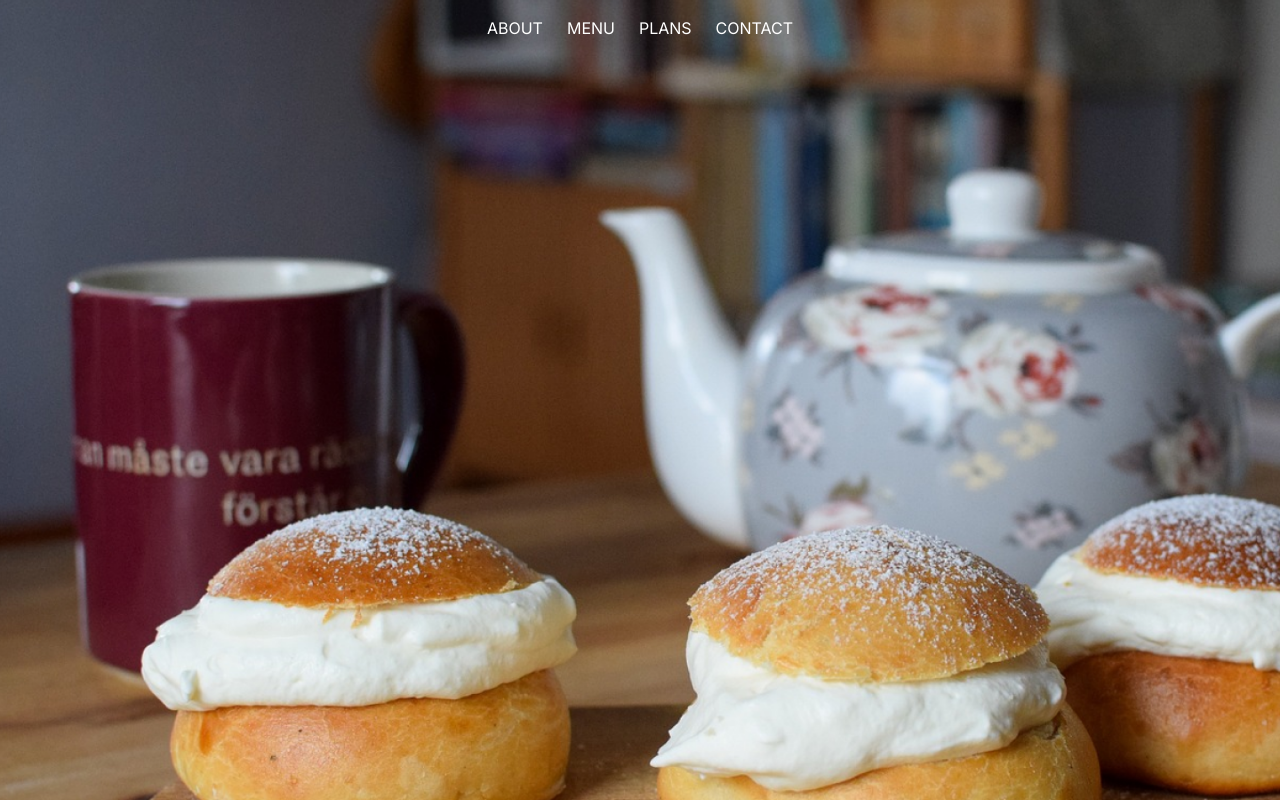
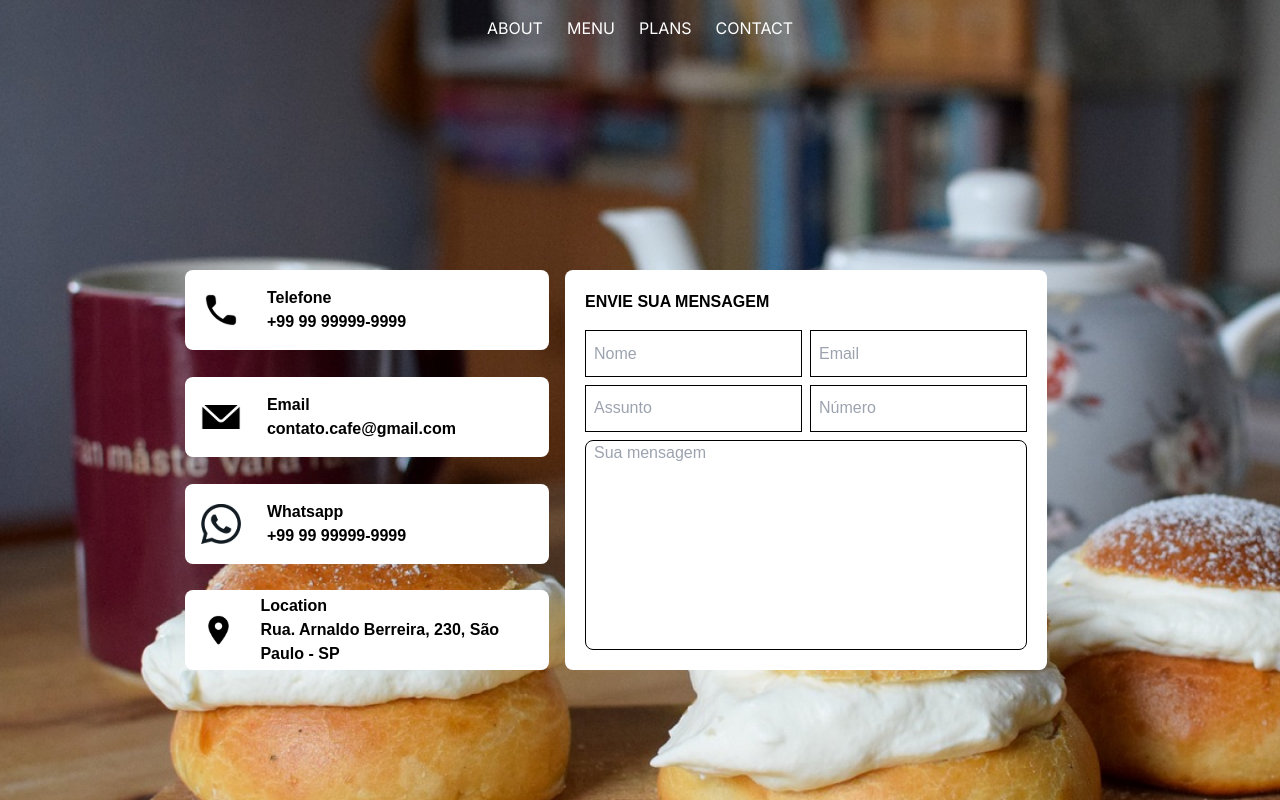
Before and after one commit to alisonnRB/Work-Coffee, a Next.js app: page /contact in a window 1280 px wide. Built offline with nearby package versions, Linux system fonts and the light colour scheme.

Commit message:
contact page as created

```diff
--- a/src/app/contact/page.jsx
+++ b/src/app/contact/page.jsx
@@ -8,18 +8,31 @@ import location from "@/assets/Location.svg";
 
 export default function ContactPage() {
     return (
-        <main className="flex flex-col">
+        <main className="flex flex-col mb-[30%] portrait:mb-[80%]">
             <Capa />
 
-            <span className="bg-pink-300 relative z-30 self-center top-0">
-                <aside>
-                    <Contact key={1} image={tel} title={"Telefone"} info={"+99 99 99999-9999"}/>
-                    <Contact key={2} image={email} title={"Email"} info={"contato.cafe@gmail.com"}/>
-                    <Contact key={3} image={wpp} title={"Whatsapp"} info={"+99 99 99999-9999"}/>
-                    <Contact key={4} image={location} title={"Location"} info={"Rua. Arnaldo Berreira, 230, São Paulo - SP"}/>
+            <span className="relative z-30 self-center flex h-[50vh] gap-4 portrait:flex-col">
+
+                <aside className="h-full w-[40%] portrait:w-[40vh] portrait:self-center flex flex-col justify-between">
+                    <Contact key={1} image={tel} title={"Telefone"} info={"+99 99 99999-9999"} />
+                    <Contact key={2} image={email} title={"Email"} info={"contato.cafe@gmail.com"} />
+                    <Contact key={3} image={wpp} title={"Whatsapp"} info={"+99 99 99999-9999"} />
+                    <Contact key={4} image={location} title={"Location"} info={"Rua. Arnaldo Berreira, 230, São Paulo - SP"} />
                 </aside>
 
-                <div>
+                <div className="bg-white p-5 rounded-lg flex flex-col gap-4 portrait:w-[40vh] portrait:min-h-[80%]">
+                    <h1 className="font-bold">ENVIE SUA MENSAGEM</h1>
+
+                    <form action="" className="grid grid-cols-2 grid-rows-6 gap-x-2 gap-y-2  h-full">
+
+                        <input type="text" placeholder="Nome" className="border-solid border-[.1rem] border-black pl-2"/>
+                        <input type="text" placeholder="Email" className="border-solid border-[.1rem] border-black pl-2"/>
+                        <input type="text" placeholder="Assunto" className="border-solid border-[.1rem] border-black pl-2"/>
+                        <input type="text" placeholder="Número" className="border-solid border-[.1rem] border-black pl-2"/>
+
+                        <textarea name="" id="" placeholder="Sua mensagem" className="col-span-2 row-span-4 border-solid border-[.1rem] border-black pl-2 rounded-lg"></textarea>
+
+                    </form>
 
                 </div>
 
--- a/src/app/globals.css
+++ b/src/app/globals.css
@@ -29,8 +29,11 @@ h4,
 h5,
 h6,
 button,
+textarea,
 input {
   font-family: "Anybody", sans-serif;
+  outline: none;
+  resize: none;
 }
 
 .main-class {
--- a/src/components/ContatcPageComponents/capa/index.jsx
+++ b/src/components/ContatcPageComponents/capa/index.jsx
@@ -3,7 +3,7 @@ import ContactCapa from '../../../assets/contactCapa.png';
 
 export default function Capa() {
     return (
-        <section className="flex flex-col justify-center items-center relative ">
+        <section className="flex flex-col justify-center items-center relative mb-[-50%]">
             <Image
                 src={ContactCapa}
                 objectFit="contain"
--- a/src/components/ContatcPageComponents/contact/index.jsx
+++ b/src/components/ContatcPageComponents/contact/index.jsx
@@ -2,12 +2,13 @@ import Image from "next/image";
 
 export default function Contact({image, title, info}){
     return(
-        <div className="flex bg-white gap-4">
-            <aside>
+        <div className="flex items-center bg-white gap-4 rounded-lg p-2 h-1/5 portrait:p-5">
+            <aside className="pl-2">
                 <Image
                     src={image}
                     objectFit="contain"
                     quality={100}
+                    className="max-w-[80%]"
                 />
             </aside>
 
```
